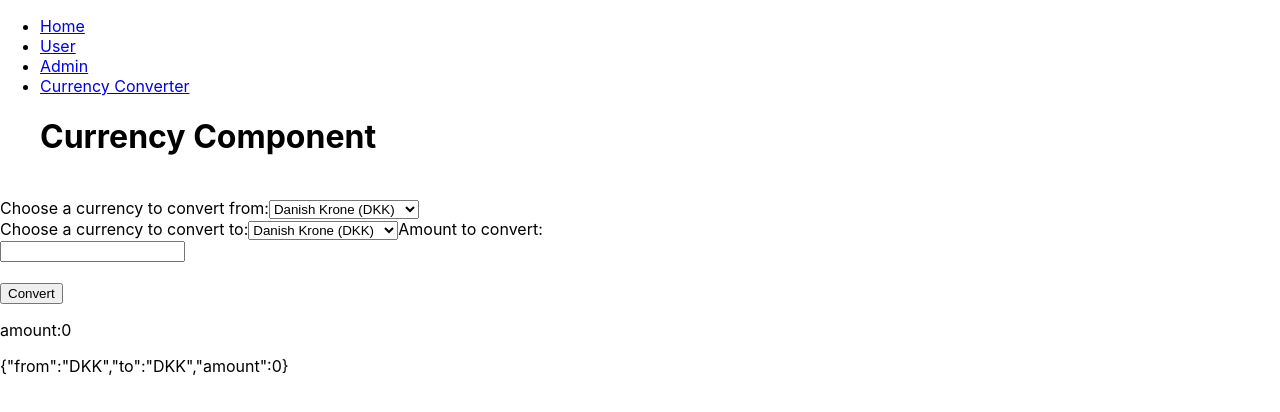
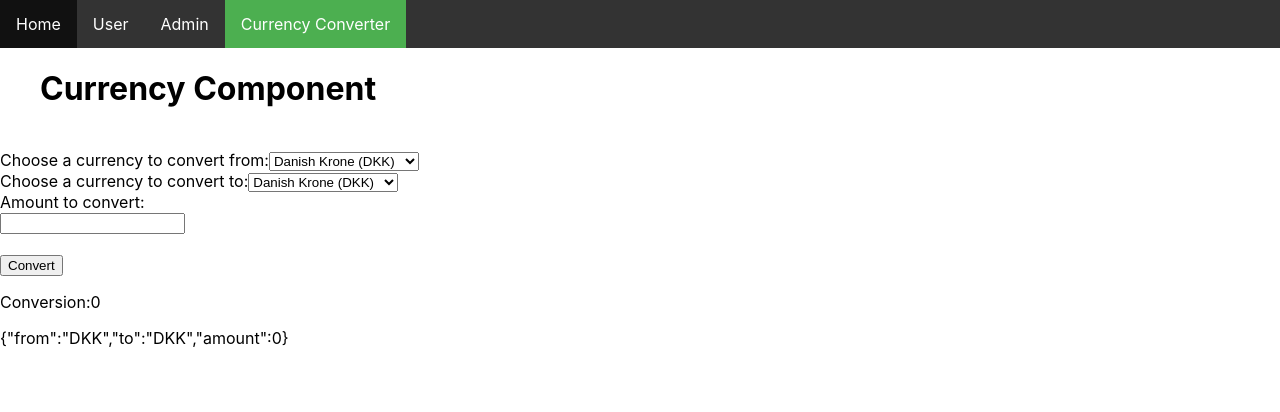
Before and after one commit to Florian-Schaffer/Currency_Frontend, a React (Create React App) app: page /currency in a window 1280 px wide. Shown: the top 412 px of the page. Built offline with nearby package versions, Linux system fonts and the light colour scheme.

Commit message:
visual changes

```diff
--- a/src/apiFacade.js
+++ b/src/apiFacade.js
@@ -1,8 +1,8 @@
-const URL = "http://localhost:8080/Currency_Backend_war_exploded/";
+const URL = "http://localhost:8080/Currency/";
 
 function handleHttpErrors(res){
     if(!res.ok){
-        return Promise.recejt({status: res.status, fullError: res.json() });
+        return Promise.reject({status: res.status, fullError: res.json() });
     }
     return res.json();
 }
--- a/src/components/currency.js
+++ b/src/components/currency.js
@@ -39,7 +39,7 @@ function Currency({facade}) {
             <option value="EUR">Euro (EUR)</option>
         </select>
 
-
+            <br/>
 
             <label for="amount">Amount to convert:</label> <br></br>
             <input type="number" id="amount" name="Amount"/>
@@ -47,7 +47,7 @@ function Currency({facade}) {
 
         <button id="subButton" type="button" onClick={getInput}>Convert</button>
 
-        <p>amount:{amount}</p>
+        <p>Conversion:{amount}</p>
 
         <p>
         {JSON.stringify(userInput)}
--- a/src/index.css
+++ b/src/index.css
@@ -11,3 +11,24 @@ code {
   font-family: source-code-pro, Menlo, Monaco, Consolas, 'Courier New',
     monospace;
 }
+
+
+ul.header {
+  list-style-type: none;
+  margin: 0;
+  padding: 0;
+  overflow: hidden;
+  background-color: #333;
+ }
+
+ ul.header li { float: left;}
+
+ ul.header li a {
+  display: block;
+  color: white;
+  text-align: center;
+  padding: 14px 16px;
+  text-decoration: none;
+ }
+ ul.header li a:hover:not(.active) { background-color: #111;}
+ .active { background-color: #4CAF50;}
```
